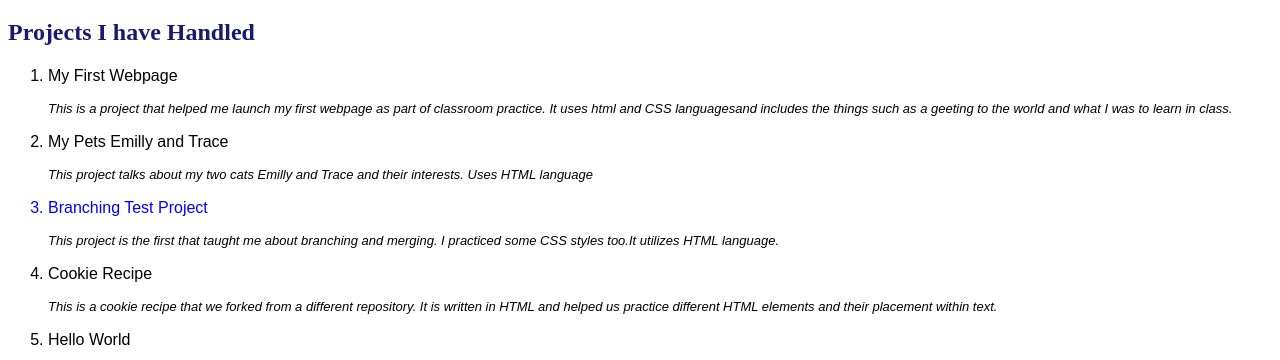
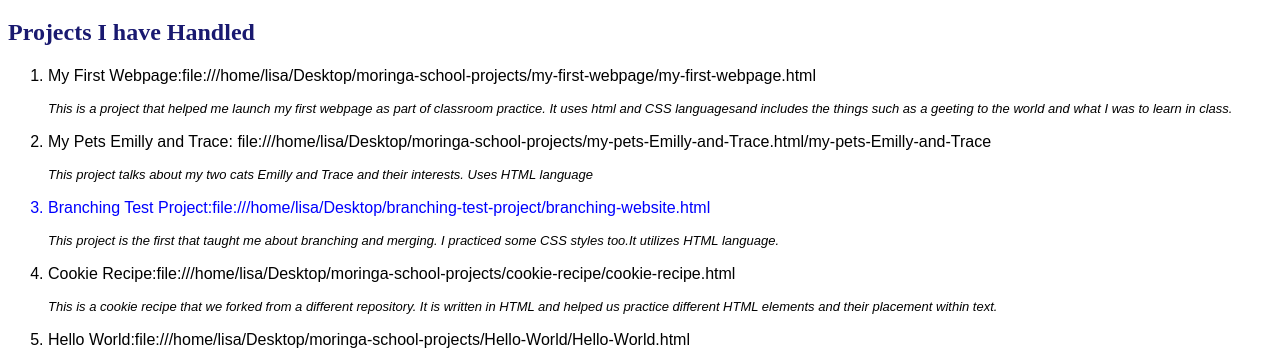
Before and after one commit to lisa-glitch/My-portfolio, a plain HTML site: page My-Portfolio.html in a window 1280 px wide. Shown: the part 573-933 px from the top of the page. Drawn offline with Linux system fonts and the light colour scheme.

```diff
--- a/CSS/styles.css
+++ b/CSS/styles.css
@@ -47,3 +47,9 @@ body {
   color: black;
   font-size: medium;
 }
+}@media screen and (min-width 480px) {
+  body {
+    background-color: cadetblue;
+    color:black;
+  }
+}
--- a/My-Portfolio.html
+++ b/My-Portfolio.html
@@ -11,15 +11,15 @@
     <h2>Projects I have Handled</h2>
     <p>
     <ol class="projects">
-      <li>My First Webpage</li>
+      <li>My First Webpage:file:///home/lisa/Desktop/moringa-school-projects/my-first-webpage/my-first-webpage.html </li>
     <p class="projects">This is a project that helped me launch my first webpage as part of classroom practice. It uses html and CSS languagesand includes the things such as a geeting to the world and what I was to learn in class.</p>
-      <li>My Pets Emilly and Trace</li>
+      <li>My Pets Emilly and Trace: file:///home/lisa/Desktop/moringa-school-projects/my-pets-Emilly-and-Trace.html/my-pets-Emilly-and-Trace</li>
     <p class="projects">This project talks about my two cats Emilly and Trace and their interests. Uses HTML language</p>
-      <li id="best">Branching Test Project</li>
+      <li id="best">Branching Test Project:file:///home/lisa/Desktop/branching-test-project/branching-website.html</li>
     <p class="projects">This project is the first that taught me about branching and merging. I practiced some CSS styles too.It utilizes HTML language. </p>
-      <li>Cookie Recipe</li>
+      <li>Cookie Recipe:file:///home/lisa/Desktop/moringa-school-projects/cookie-recipe/cookie-recipe.html</li>
     <p class="projects">This is a cookie recipe that we forked from a different repository. It is written in HTML and helped us practice different HTML elements and their placement within text.</p>
-      <li>Hello World</li>
+      <li>Hello World:file:///home/lisa/Desktop/moringa-school-projects/Hello-World/Hello-World.html</li>
     <p class="projects">This was one of the first webpages we worked on as a class to say hello to the world. Simple HTM basics with a few sentences and elements.</p>
     </ol>
     </p>
```
